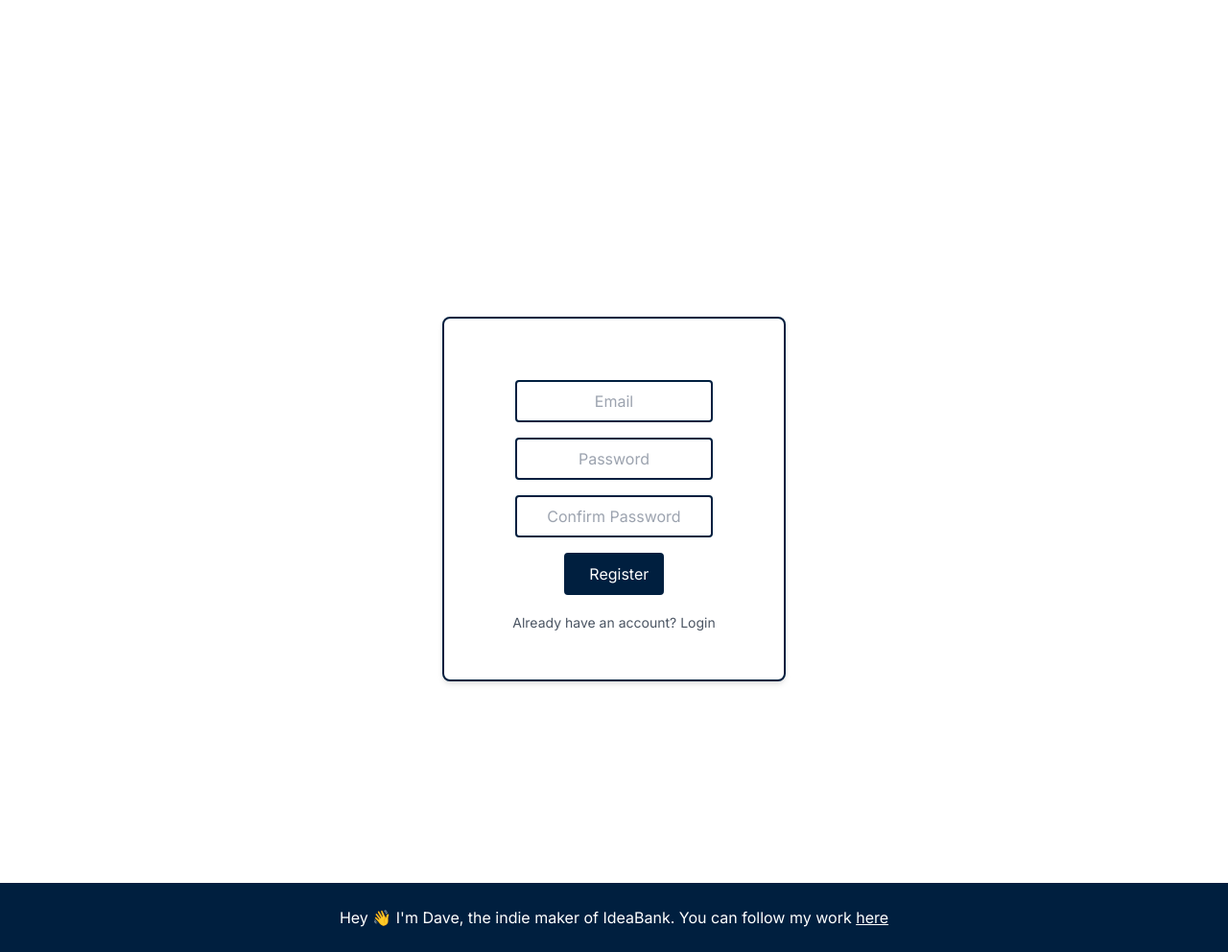
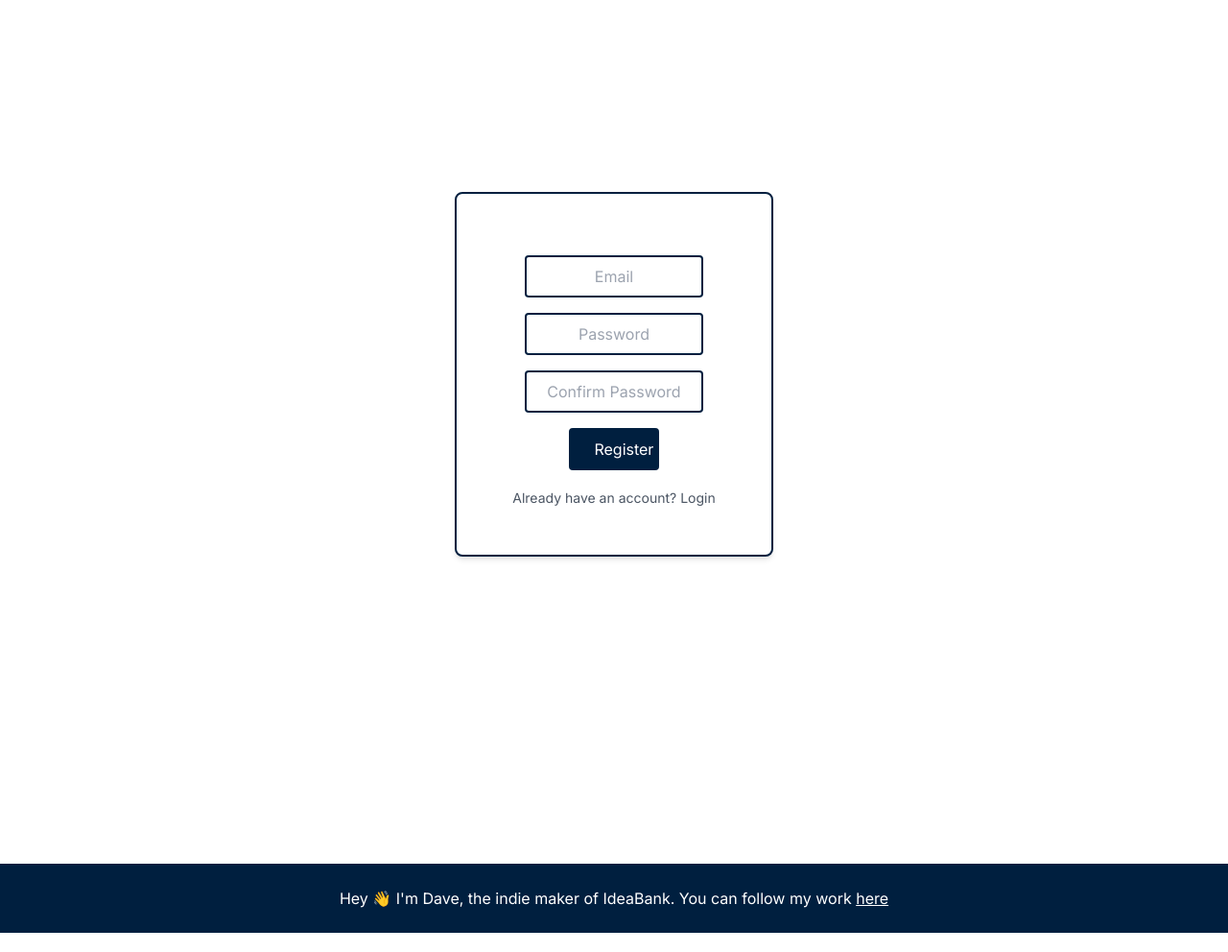
Before and after one commit to davebrougham/ibank, a Django app: page /register/ in a window 1280 px wide. Shown: the part 200-1192 px from the top of the page at 96% size. Run offline with Django 5.2, Linux system fonts and the light colour scheme; style sheets or scripts are compiled from the project's sources; some libraries are stand-ins or nearby versions.

Commit message:
Fixed the styling of login and register

```diff
--- a/bank/templates/login.html
+++ b/bank/templates/login.html
@@ -1,7 +1,7 @@
 {% extends "landing_base.html" %}
 
 {% block content %}
-<div class="max-w-md mx-auto my-auto p-12">
+<div class="container mx-auto px-4 py-8 md:py-16 text-center max-w-md mx-auto my-auto p-12">
     <div class="w-4/5 mx-auto my-64 bg-white rounded-lg shadow-md p-12 border-2 border-primary">
         <form method="post" class="space-y-4">
             {% csrf_token %}
--- a/bank/templates/register.html
+++ b/bank/templates/register.html
@@ -1,9 +1,8 @@
 {% extends "landing_base.html" %}
 
 {% block content %}
-<div class="flex items-center justify-center mt-60 min-h-screen py-12">
-    <div class="max-w-md w-full">
-        <div class="w-4/5 mx-auto bg-white rounded-lg shadow-md p-12 border-2 border-primary my-24">
+<div class="container mx-auto px-4 py-8 md:py-16 text-center max-w-md mx-auto my-auto p-12">
+    <div class="w-4/5 mx-auto my-64 bg-white rounded-lg shadow-md p-12 border-2 border-primary">
             <form method="post" class="space-y-4">
                 {% csrf_token %}
                 {% if form.errors %}
@@ -37,7 +36,6 @@
             <div class="mt-4 text-center">
                 <a href="{% url 'login' %}" class="text-sm text-gray-600 hover:underline">Already have an account? Login</a>
             </div>
-        </div>
     </div>
 </div>
 {% endblock %}
```
